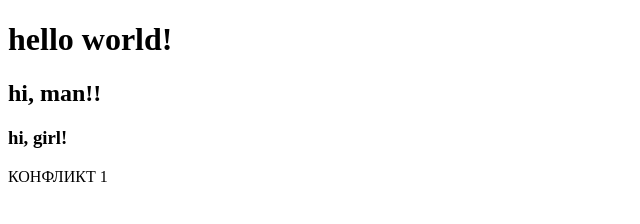
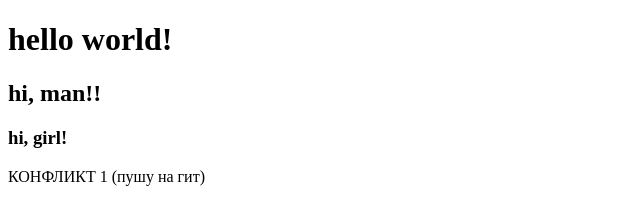
Before and after one commit to AlAnGud/user_one_01, a plain HTML site: page test.html in a window 1280 px wide. Shown: the whole page, without its empty margins (0-640 px from the left). Drawn offline with Linux system fonts and the light colour scheme.

Commit message:
пушу КОНФЛИКТ на гитхаб

```diff
--- a/test.html
+++ b/test.html
@@ -10,7 +10,7 @@
     <h1>hello world!</h1>
     <h2>hi, man!!</h2>
 	 <h3>hi, girl!</h3>
-     <p>КОНФЛИКТ 1</p>
+     <p>КОНФЛИКТ 1 (пушу на гит)</p>
 
 
 </body>
```
